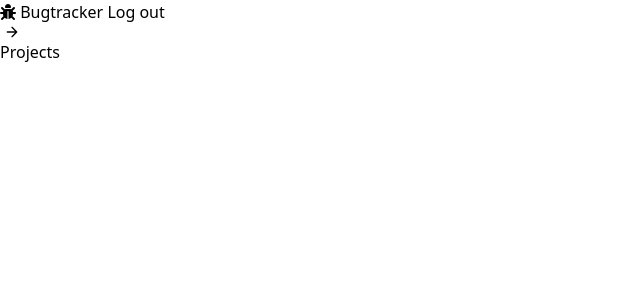
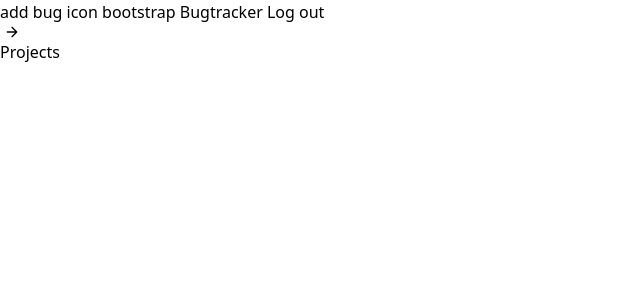
Before and after one commit to andols-dev/bugtracker, a Django app: page / in a window 1280 px wide. Shown: the top 300 px of the page, without its empty margins (0-640 px from the left). Run offline with Django 3.2, Linux system fonts and the light colour scheme; the visitor is signed in with stand-in values (Sample User, id 1); data that the repository does not hold is empty; some libraries are stand-ins or nearby versions.

Commit message:
remove bug icon

```diff
--- a/templates/partials/nav.html
+++ b/templates/partials/nav.html
@@ -1,13 +1,13 @@
 
     <a href="{% url 'projects' %}">
-      <i class="fas fa-bug"></i>
+      add bug icon bootstrap
 
       <span>Bugtracker</span>
     </a>
 
       {% if user.is_authenticated %}
 
-      <a>Log out
+      <a href="{% url 'logout' %}">Log out
         <svg fill="none" stroke="currentColor" stroke-linecap="round" stroke-linejoin="round" stroke-width="2" class="w-4 h-4 ml-1" viewBox="0 0 24 24">
           <path d="M5 12h14M12 5l7 7-7 7"></path>
         </svg>
```
